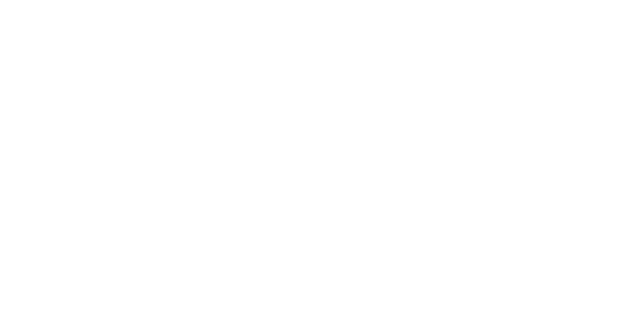
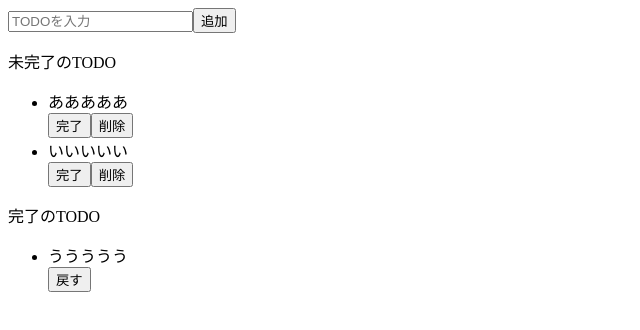
Before and after one commit to oh-zawa3/react-todo, a React (Create React App) app: page / in a window 1280 px wide. Shown: the top 330 px of the page, without its empty margins (0-640 px from the left). Built offline with nearby package versions, Linux system fonts and the light colour scheme.

Commit message:
HTMLの中身記述

```diff
--- a/src/App.jsx
+++ b/src/App.jsx
@@ -2,5 +2,36 @@
 import "./styles.css";
 
 export const App = () => {
-  return <></>;
+  return (
+    <>
+      <div>
+        <input placeholder="TODOを入力" />
+        <button>追加</button>
+      </div>
+      <div>
+        <p>未完了のTODO</p>
+        <ul>
+          <div>
+            <li>あああああ</li>
+            <button>完了</button>
+            <button>削除</button>
+          </div>
+          <div>
+            <li>いいいいい</li>
+            <button>完了</button>
+            <button>削除</button>
+          </div>
+        </ul>
+      </div>
+      <div>
+        <p>完了のTODO</p>
+        <ul>
+          <div>
+            <li>ううううう</li>
+            <button>戻す</button>
+          </div>
+        </ul>
+      </div>
+    </>
+  );
 };
```
